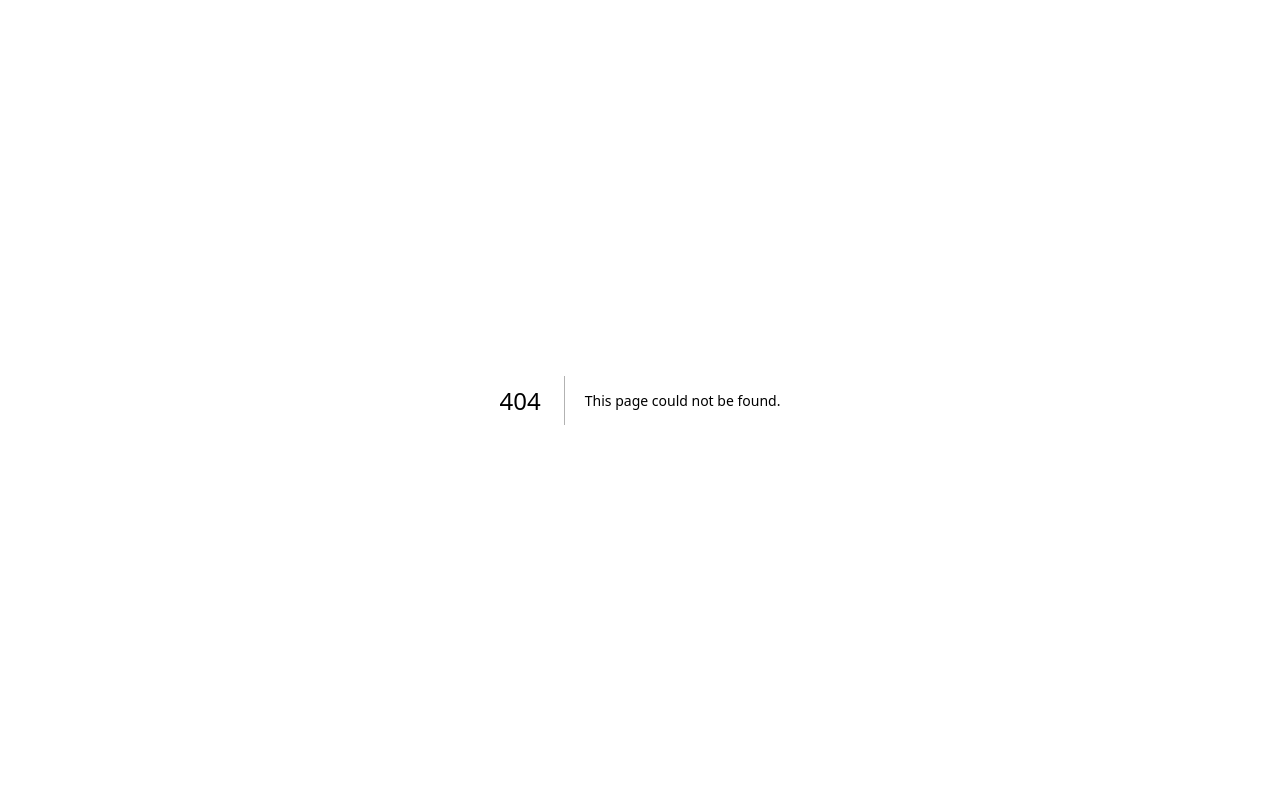
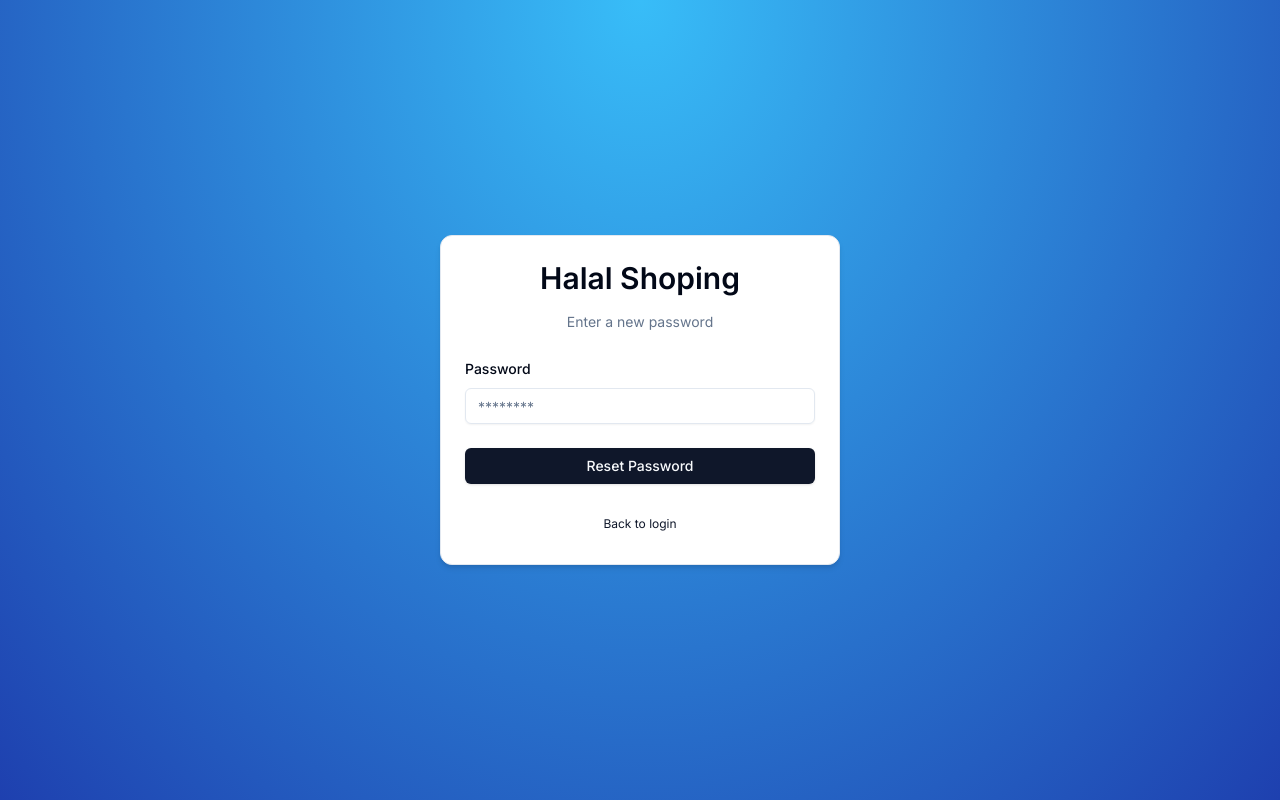
Before and after one commit to Yanal-Sabbagh07/E-Halal, a Next.js app: page /auth/new-password in a window 1280 px wide. Before the commit this address had no page. Built offline with nearby package versions, Linux system fonts and the light colour scheme.

Commit message:
create a newPasswordSetter Form, and update the password in the User table

```diff
--- /dev/null
+++ b/actions/new-password.ts
@@ -0,0 +1,50 @@
+"use server";
+
+import {NewPasswordSchema} from "@/schemas";
+import {z} from "zod";
+import {getPasswordResetTokenByToken} from "@/data/password-reset-token";
+import {getUserByEmail} from "@/data/user";
+import bcrypt from "bcryptjs";
+import {db} from "@/lib/db";
+
+export const newPassword = async (values : z.infer<typeof NewPasswordSchema>, token?: string|null) => {
+    if(!token) {
+        return {error: "Missing token!"};
+    }
+
+    const validatedField = NewPasswordSchema.safeParse(values);
+    if (!validatedField.success) {
+        return {
+            error: "Invalid fields!"
+        }
+    }
+    const {password} = validatedField.data;
+
+    const existingToken = await getPasswordResetTokenByToken(token);
+
+    if(!existingToken){
+        return {error: "Invalid token!"}
+    }
+    const hasExpired = new Date(existingToken.expires) < new Date();
+
+    if(hasExpired){
+        return {error: "Token has expired!"}
+    }
+
+    const existingUser = await getUserByEmail(existingToken.email);
+    if(!existingUser){
+        return {error:"Email doesn't exist!"}
+    }
+    const hashedPassword = await bcrypt.hash(password, 10);
+
+    await db.user.update({
+        where: { id: existingUser.id},
+        data : { password: hashedPassword},
+    });
+
+    await db.passwordResetToken.delete({
+        where : { id : existingToken.id}
+    });
+
+    return { success: "Password updated Successfully!"}
+}
--- /dev/null
+++ b/app/auth/new-password/page.tsx
@@ -0,0 +1,11 @@
+import React from 'react';
+import {NewPasswordForm} from "@/components/auth/new-password-form";
+
+
+const NewPassWordPage = () => {
+    return (
+         <NewPasswordForm />
+    );
+};
+
+export default NewPassWordPage;
--- /dev/null
+++ b/components/auth/new-password-form.tsx
@@ -0,0 +1,73 @@
+"use client";
+
+import React, {useState} from 'react';
+import {useTransition} from "react";
+import { useForm } from "react-hook-form";
+import {zodResolver} from "@hookform/resolvers/zod";
+
+import {Form, FormControl, FormField, FormItem , FormLabel,FormMessage} from "@/components/ui/form";
+import {CardWrapper} from "@/components/auth/card-wrapper";
+import {NewPasswordSchema} from "@/schemas";
+import {z} from "zod";
+import {Input} from "@/components/ui/input";
+import {Button} from "@/components/ui/button";
+import {FormError} from "@/components/form-error";
+import {FormSuccess} from "@/components/form-success";
+import {newPassword} from "@/actions/new-password";
+import {useSearchParams} from "next/navigation";
+
+
+const NewPasswordForm = () => {
+    const searchParams = useSearchParams();
+    const token = searchParams.get("token");
+    const[error,setError] = useState<string | undefined>();
+    const[success,setSuccess] = useState<string | undefined>();
+    const [isPending, startTransition] = useTransition();
+
+    const form = useForm<z.infer<typeof NewPasswordSchema>>({
+        resolver: zodResolver(NewPasswordSchema),
+        defaultValues: {password:""}
+    });
+    const onSubmit = (values: z.infer<typeof NewPasswordSchema>) =>{
+        setError("");
+        setSuccess("");
+        startTransition(()=>{
+            newPassword(values, token).then((data)=>{
+                setError(data?.error);
+                setSuccess(data?.success);
+            }); // send values with server actions to the server
+        });
+    };
+    return (
+        <CardWrapper headerLabel={"Enter a new password"} backButtonLabel={"Back to login"} backButtonHref={"/auth/login"} >
+            <Form {...form}>
+                <form className={"space-y-6"} onSubmit={form.handleSubmit(onSubmit)}>
+                    <div className={"space-y-4"}>
+                        <FormField name={"password"} control={form.control} render={({field})=> (
+                                <FormItem>
+                                    <FormLabel>Password</FormLabel>
+                                    <FormControl>
+                                        <Input
+                                            {...field}
+                                            placeholder={"********"}
+                                            type="password"
+                                            disabled={isPending}
+                                        />
+                                    </FormControl>
+                                    <FormMessage />
+                                </FormItem>
+                            )}
+                        />
+                    </div>
+                    <FormError message={error} />
+                    <FormSuccess message={success} />
+                    <Button className={"w-full"} type={"submit"} disabled={isPending}>
+                        Reset Password
+                    </Button>
+                </form>
+            </Form>
+        </CardWrapper>
+    );
+};
+
+export {NewPasswordForm};
--- a/data/password-reset-token.ts
+++ b/data/password-reset-token.ts
@@ -1,6 +1,6 @@
 import {db} from "@/lib/db";
 
-export const getPasswordResetToken = async (token : string) => {
+export const getPasswordResetTokenByToken = async (token : string) => {
     try {
         const passwordResetToken = await db.passwordResetToken.findUnique({
             where: {
--- a/routes.ts
+++ b/routes.ts
@@ -19,7 +19,8 @@ export const authRoutes = [
     "/auth/login",
     "/auth/register",
     "/auth/error",
-    "/auth/reset"
+    "/auth/reset",
+    "/auth/new-password"
 ];
 
 /**
--- a/schemas/index.ts
+++ b/schemas/index.ts
@@ -14,3 +14,7 @@ export const RegisterSchema = z.object({
 export const ResetSchema = z.object({
     email: z.string().email({message: "Email is required"}),
 });
+
+export const NewPasswordSchema = z.object({
+    password: z.string().min(8,{message: "Minimum of 8 characters required!"}),
+});
```
